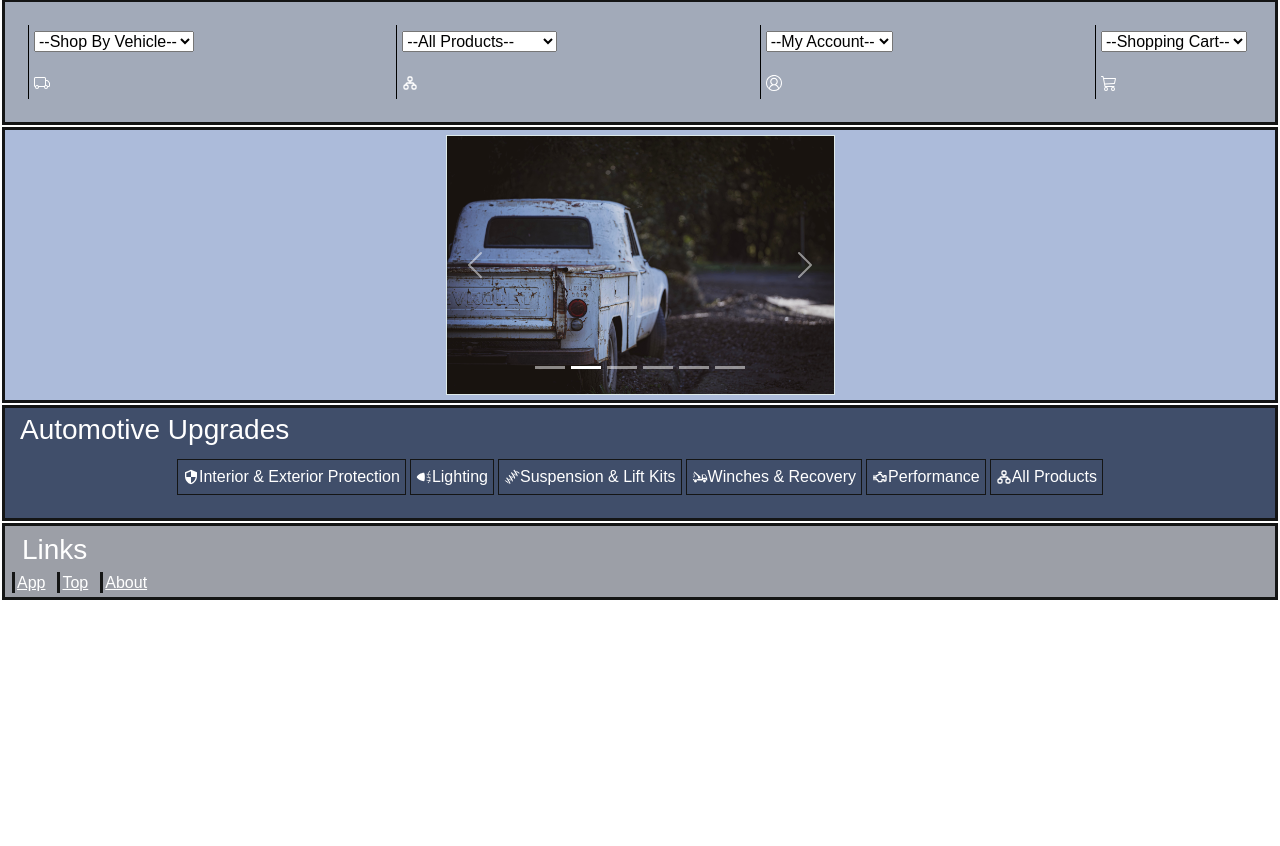
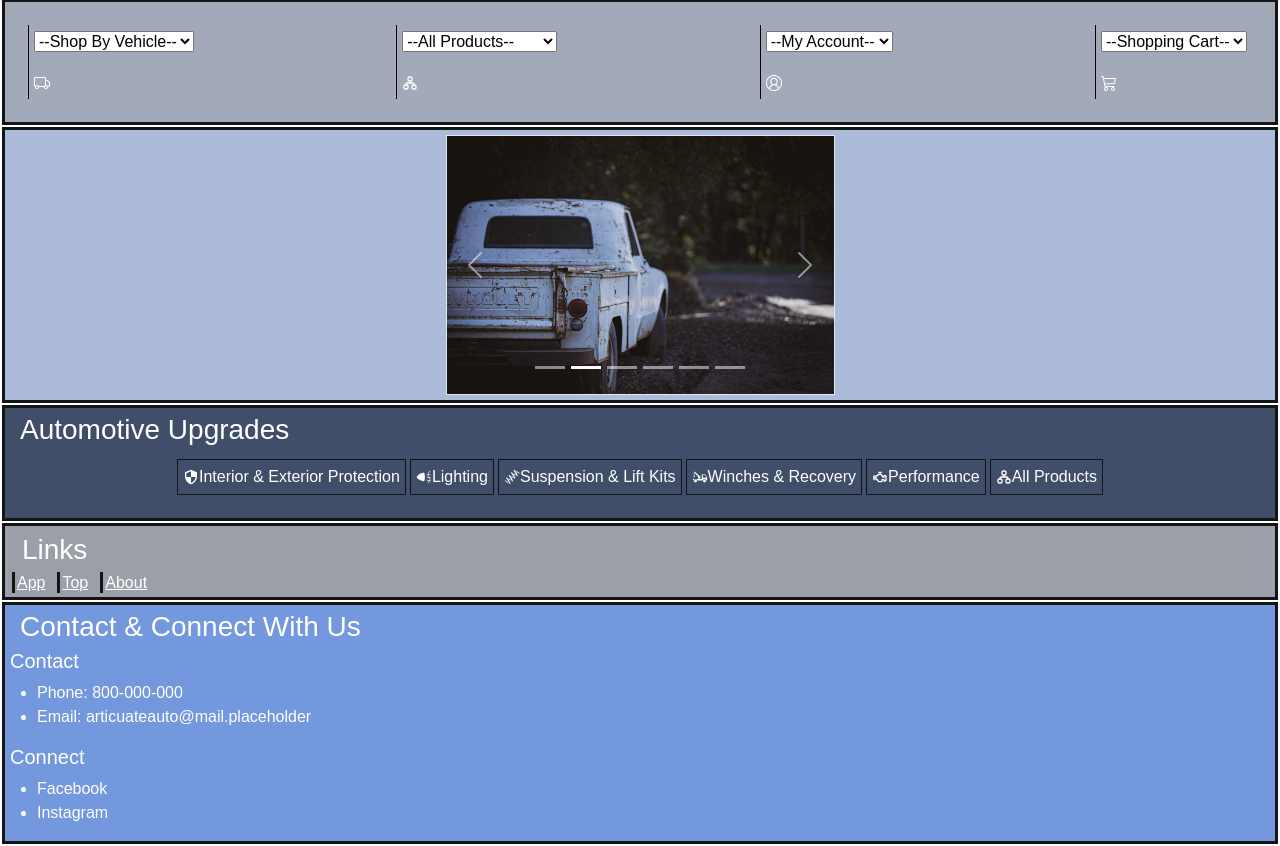
Before and after one commit to austincomstock/articulateauto, a React (Create React App) app: page / in a window 1280 px wide. Shown: the part 175-1021 px from the top of the page. Before the commit the page ends 800 px from the top, so only its background shows below. Built offline with nearby package versions, Linux system fonts and the light colour scheme.

Commit message:
Created & imported Bottom component

```diff
--- a/src/App.js
+++ b/src/App.js
@@ -7,6 +7,7 @@ import { Navigation } from "./components/Navigation/Navigation";
 import { VisualMedia } from "./components/VisualMedia/VisualMedia";
 import { About } from "./components/About/About";
 import { Links } from "./components/Links/Links";
+import { Bottom } from "./components/Bottom/Bottom";
 
 function App() {
   return (
@@ -16,6 +17,16 @@ function App() {
       <VisualMedia />
       <About />
       <Links />
+      <Bottom />
+      {/* <footer>
+        <h1>Contact & Connect With Us</h1>
+        <h3>Contact</h3>
+        <p>Phone: 800-000-000</p>
+        <p>Email: articuateauto@mail.placeholder</p>
+        <h3>Connect</h3>
+        <p>Facebook, Instagram</p>
+        <p>Instagram</p>
+      </footer> */}
     </div>
   );
 }
--- /dev/null
+++ b/src/components/Bottom/Bottom.css
@@ -0,0 +1,16 @@
+.Bottom1 {
+    background-color: #7498de;
+    color: white;
+    border: solid #141515;
+    margin-bottom: 2px;
+    display: flex;
+    flex-direction: column;
+}
+
+.BottomH3 {
+    margin: 5px 5px 5px 15px;
+}
+
+.BottomH5 {
+  padding-left: 5px;
+}
--- /dev/null
+++ b/src/components/Bottom/Bottom.jsx
@@ -0,0 +1,20 @@
+import React from "react";
+import "./Bottom.css";
+
+export const Bottom = () => {
+  return (
+    <div className="Bottom1">
+      <h3 className="BottomH3">Contact & Connect With Us</h3>
+      <h5 className="BottomH5">Contact</h5>
+      <ul>
+        <li>Phone: 800-000-000</li>
+        <li>Email: articuateauto@mail.placeholder</li>
+      </ul>
+      <h5 className="BottomH5">Connect</h5>
+      <ul>
+        <li>Facebook</li>
+        <li>Instagram</li>
+      </ul>
+    </div>
+  );
+};
```
